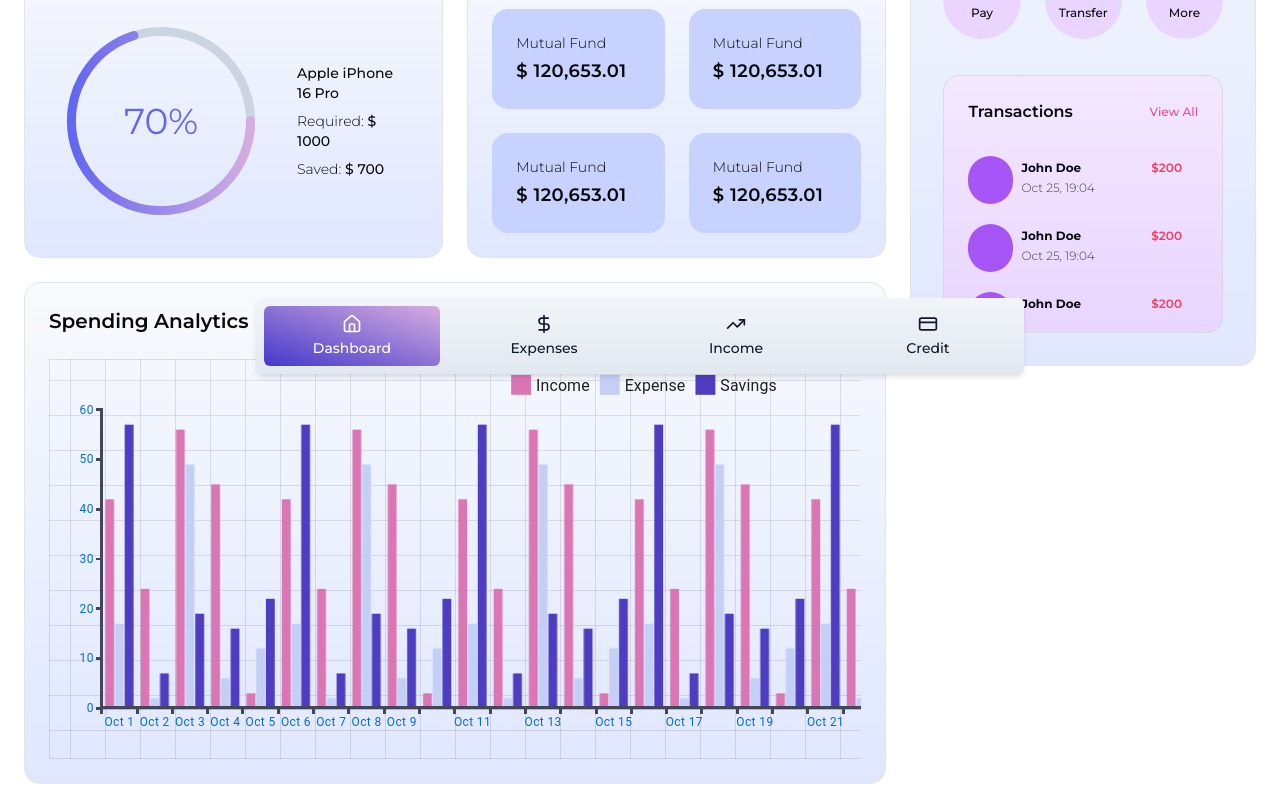
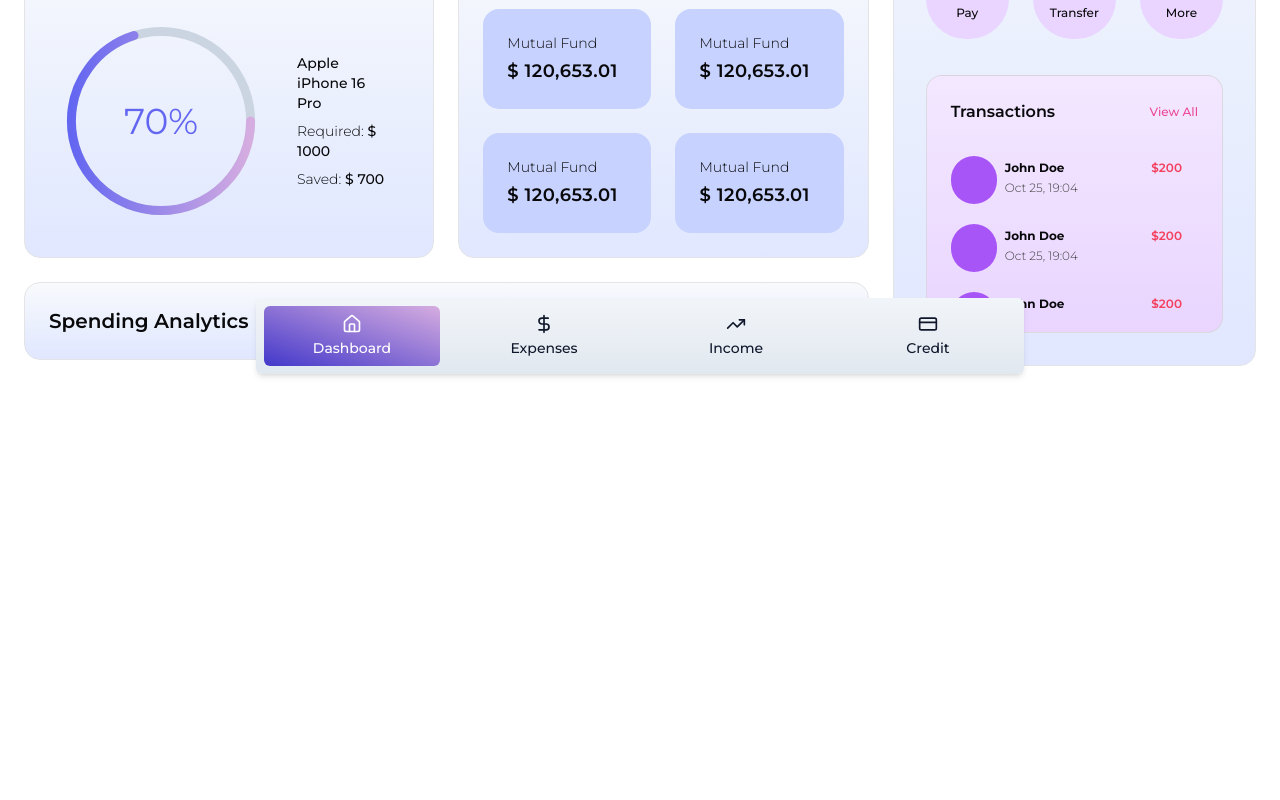
Before and after one commit to AkshatJha21/personal-finance, a Next.js app: page / in a window 1280 px wide. Shown: the part 402-1202 px from the top of the page. After the commit the page ends 800 px from the top, so only its background shows below. Built offline with nearby package versions, Linux system fonts and the light colour scheme.

Commit message:
bar chart cleanup

```diff
--- a/components/custom/DashboardGrid.tsx
+++ b/components/custom/DashboardGrid.tsx
@@ -1,8 +1,8 @@
 "use client";
 
 import { ArrowDownCircle, ArrowLeftRight, ArrowUpCircle, DollarSign, MoreHorizontal, PiggyBank, PlusIcon, SquareArrowRight } from "lucide-react"
-import { BarChart, barElementClasses } from '@mui/x-charts/BarChart';
-import { axisClasses, barLabelClasses } from "@mui/x-charts";
+import { BarChart } from '@mui/x-charts/BarChart';
+import { axisClasses } from "@mui/x-charts";
 
 const DashboardGrid = () => {
   return (
@@ -112,9 +112,6 @@ const DashboardGrid = () => {
                     <p className="text-xl font-semibold">Spending Analytics</p>
                     <button className="text-xs font-medium dark:text-pink-400 text-pink-500 hover:underline">View All</button>
                 </div>
-                <div className="pt-6 overflow-x-scroll">
-                    <SimpleChart />
-                </div>
             </div>
         </div>
         <div className="flex flex-col w-full md:w-[30%] items-center h-[85vh] p-8 border md:ml-6 rounded-2xl dark:border-neutral-500 bg-gradient-to-t dark:bg-gradient-to-b from-indigo-100 to-slate-50 dark:from-neutral-950 dark:to-white/5">
@@ -208,52 +205,3 @@ const FundCard = () => {
         </div>
     )
 }
-
-const labels: string[] = ['Oct 1', 'Oct 2', 'Oct 3', 'Oct 4', 'Oct 5', 'Oct 6', 'Oct 7', 'Oct 8', 'Oct 9', 'Oct 10', 'Oct 11', 'Oct 12', 'Oct 13', 'Oct 14', 'Oct 15', 'Oct 16', 'Oct 17', 'Oct 18', 'Oct 19', 'Oct 20', 'Oct 21', 'Oct 22', 'Oct 23', 'Oct 24', 'Oct 25', 'Oct 26', 'Oct 27', 'Oct 28', 'Oct 29', 'Oct 30', 'Oct 31'];
-const lData: number[] = [42, 24, 56, 45, 3, 42, 24, 56, 45, 3, 42, 24, 56, 45, 3, 42, 24, 56, 45, 3, 42, 24, 56, 45, 3, 42, 24, 56, 45, 3, 12];
-const rData: number[] = [57, 7, 19, 16, 22, 57, 7, 19, 16, 22, 57, 7, 19, 16, 22, 57, 7, 19, 16, 22, 57, 7, 19, 16, 22, 57, 7, 19, 16, 22, 1];
-const mData: number[] = [17, 2, 49, 6, 12, 17, 2, 49, 6, 12, 17, 2, 49, 6, 12, 17, 2, 49, 6, 12, 17, 2, 49, 6, 12, 17, 2, 49, 6, 12, 20];
-const colors: string[] = ['#db76b5', '#c4cff6', '#4e3dc1'];
-
-const SimpleChart = () => {
-    return (
-        <BarChart
-        sx={(theme) => ({
-            [`.${axisClasses.root}`]: {
-                [`.${axisClasses.tick}, .${axisClasses.line}`]: {
-                  stroke: theme.palette.mode === 'dark' ? '#B0BEC5' : '#424658', // Adjust stroke color for dark/light mode
-                  strokeWidth: 3,
-                },
-                [`.${axisClasses.tickLabel}`]: {
-                  fill: theme.palette.mode === 'dark' ? '#B0BEC5' : '#006BD6', // Adjust fill color for dark/light mode
-                },
-                [`.${axisClasses.label}`]: {
-                  fill: theme.palette.mode === 'dark' ? '#B0BEC5' : '#006BD6', // Set label color same as tick line and tick label
-                },
-              },
-              border: '1px solid',
-              borderColor: theme.palette.mode === 'dark' ? 'rgba(255, 255, 255, 0.1)' : 'rgba(0, 0, 0, 0.1)',
-              backgroundImage: theme.palette.mode === 'dark'
-                ? 'linear-gradient(rgba(255,255,255, 0.1) 1px, transparent 1px), linear-gradient(90deg, rgba(255,255,255, 0.1) 1px, transparent 1px)'
-                : 'linear-gradient(rgba(0, 0, 0, 0.1) 1px, transparent 1px), linear-gradient(90deg, rgba(0, 0, 0, 0.1) 1px, transparent 1px)',
-              backgroundSize: '35px 35px',
-              backgroundPosition: '20px 20px, 20px 20px',
-          })}
-          xAxis={[{ scaleType: 'band', data: labels }]}
-          series={[
-            { data: lData, label: 'Income', id: 'l_id' },
-            { data: mData, label: 'Expense', id: 'm_id' },
-            { data: rData, label: 'Savings', id: 'r_id' },
-          ]}
-          colors={colors}
-            width={1200}
-            height={400}
-        />
-    )
-}
-
-// xAxis={[{
-//     scaleType: 'band',
-//     data: ['Day1', 'Day2', 'Day3', 'Day4', 'Day5']
-// }]}
-// series={[{ data: [4, 3, 5, 2 ,1], color: "#4e3dc1" }, { data: [1, 6, 3, 0, 9], color: "#c4cff6" }, { data: [2, 5, 6, 2, 4], color: "#db76b5" }]}
```
